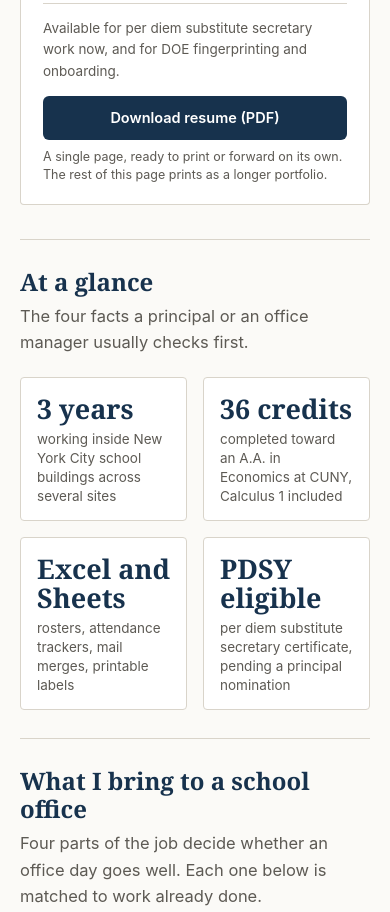
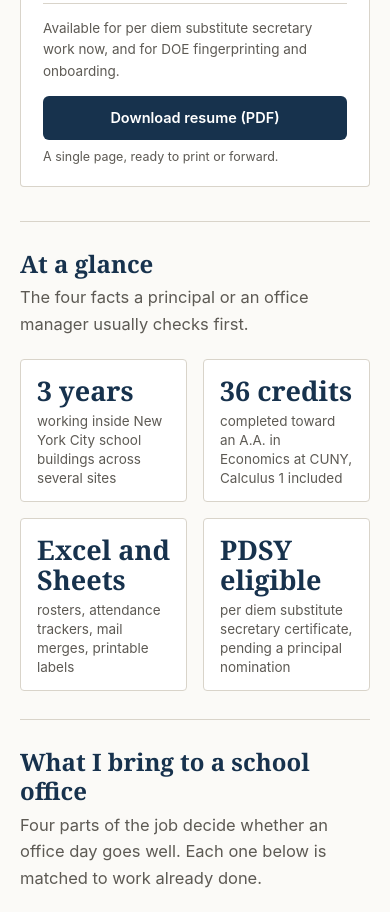
Before and after one commit to CordiallyMel/school-office-portfolio, a plain HTML site: page index.html in a window 390 px wide. Shown: the part 783-1695 px from the top of the page. Drawn offline with Linux system fonts and the light colour scheme.

Commit message:
Trim the resume note so it holds one line on narrow phones

```diff
--- a/index.html
+++ b/index.html
@@ -308,7 +308,7 @@
         </dl>
         <p class="note">Available for per diem substitute secretary work now, and for DOE fingerprinting and onboarding.</p>
         <a class="resume-btn" href="Melchezidek-Searles-School-Office-Resume.pdf" download>Download resume (PDF)</a>
-        <p class="resume-note">A single page, ready to print or forward on its own. The rest of this page prints as a longer portfolio.</p>
+        <p class="resume-note">A single page, ready to print or forward.</p>
       </aside>
     </section>
 
```
